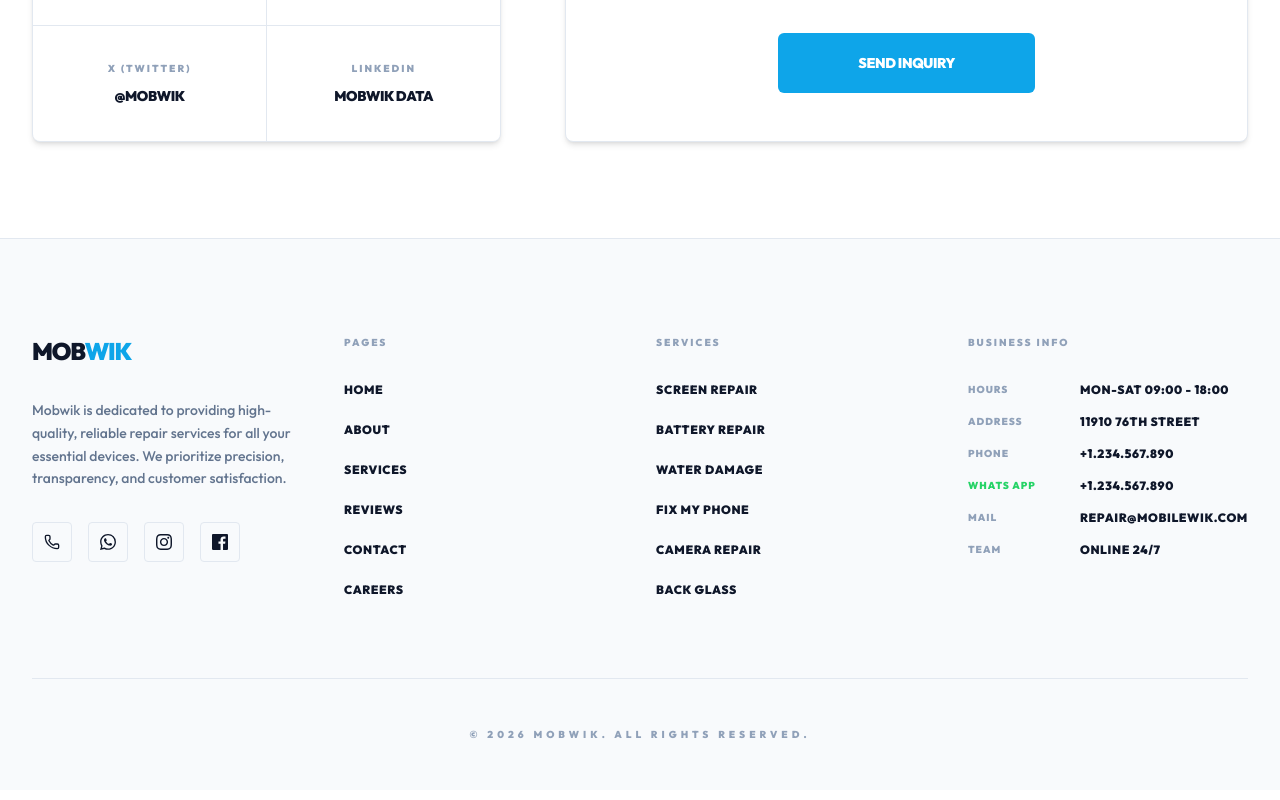
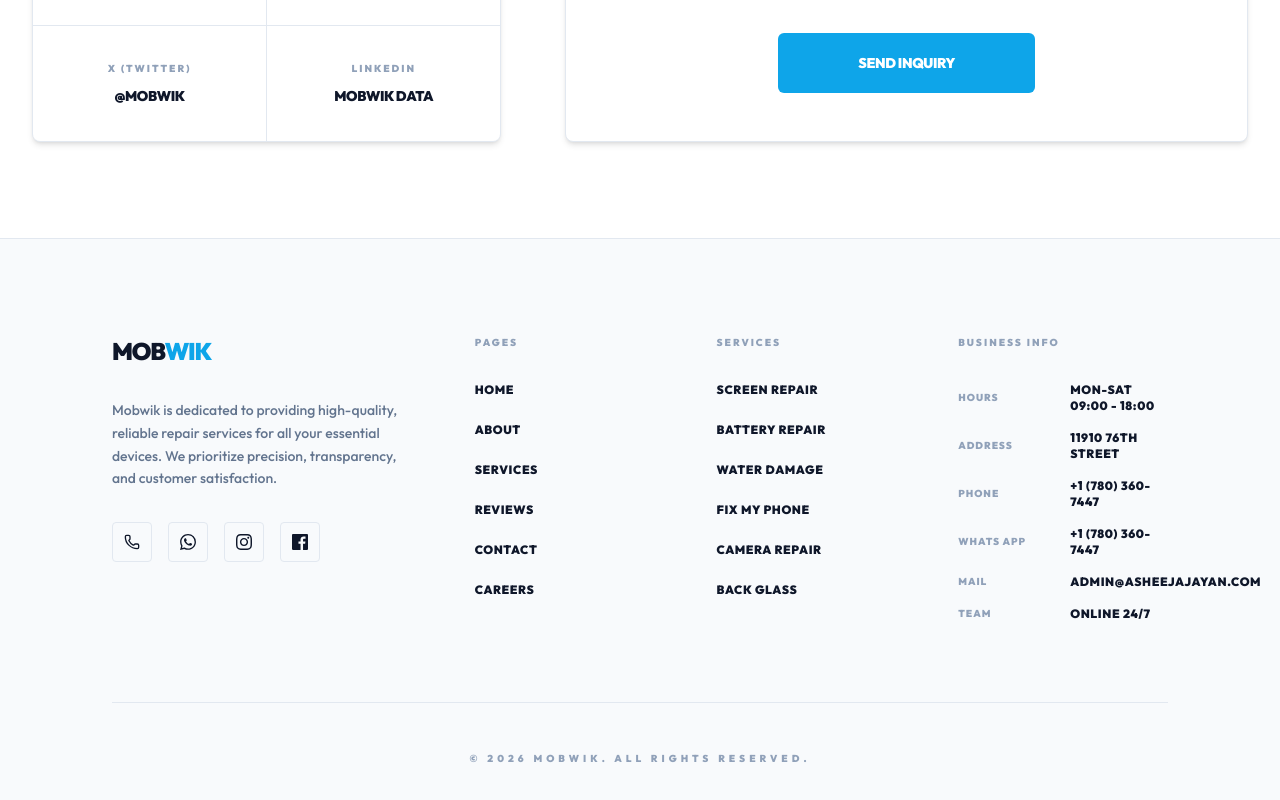
Before and after one commit to pixelwebstar/MOBWIK, a Next.js app: page /contact in a window 1280 px wide. Shown: the part 1450-2250 px from the top of the page. Built offline with nearby package versions, Linux system fonts and the light colour scheme.

Commit message:
style: update header and footer layout margins and contact details

```diff
--- a/src/app/contact/page.tsx
+++ b/src/app/contact/page.tsx
@@ -51,9 +51,9 @@ function ContactContent() {
               <div className="lg:col-span-5 bg-white border border-border rounded-lg shadow-md overflow-hidden flex flex-col h-full">
                 <div className="grid grid-cols-2 gap-[1px] bg-border h-full min-h-[600px]">
                   {[
-                    { label: "Phone", value: "+1.234.567.890", link: "tel:+1234567890" },
-                    { label: "WhatsApp", value: "+1.234.567.890", link: "https://wa.me/1234567890" },
-                    { label: "Email", value: "REPAIR@MOBILEWIK.COM", link: "mailto:repair@mobilewik.com" },
+                    { label: "Phone", value: "+1 (780) 360-7447", link: "tel:+17803607447" },
+                    { label: "WhatsApp", value: "+1 (780) 360-7447", link: "https://wa.me/17803607447" },
+                    { label: "Email", value: "ADMIN@ASHEEJAJAYAN.COM", link: "mailto:admin@asheejajayan.com" },
                     { label: "G-Business", value: "MOBWIK OFFICIAL", link: "#" },
                     { label: "Address", value: "11910 76TH STREET", link: "https://maps.google.com/?q=11910+76th+Street" },
                     { label: "Schedule", value: "09:00 - 18:00", link: "#" },
--- a/src/components/FloatingContact.tsx
+++ b/src/components/FloatingContact.tsx
@@ -38,10 +38,10 @@ const FloatingContact = () => {
 
         {/* WhatsApp Circle */}
         <a
-          href="https://wa.me/1234567890"
+          href="https://wa.me/17803607447"
           target="_blank"
           rel="noopener noreferrer"
-          className="w-12 h-12 bg-[#25D366] text-white rounded-full flex items-center justify-center hover:scale-110 transition-transform group"
+          className="w-12 h-12 bg-accent text-white rounded-full flex items-center justify-center hover:scale-110 transition-transform group"
           title="WHATSAPP"
         >
           <WhatsAppLogo />
@@ -49,7 +49,7 @@ const FloatingContact = () => {
 
         {/* Call Circle */}
         <a
-          href="tel:+1234567890"
+          href="tel:+17803607447"
           className="w-12 h-12 bg-secondary text-white rounded-full flex items-center justify-center hover:scale-110 transition-transform group"
           title="CALL"
         >
--- a/src/components/Footer.tsx
+++ b/src/components/Footer.tsx
@@ -5,21 +5,21 @@ import { Phone } from "lucide-react";
 const Footer = () => {
   return (
     <footer id="contact" className="bg-surface-2 border-t border-border pt-12 lg:pt-24 pb-6 lg:pb-12">
-      <div className="max-w-7xl mx-auto px-4 sm:px-6 lg:px-8">
-        <div className="grid grid-cols-2 lg:grid-cols-4 gap-x-8 gap-y-16 mb-12 lg:mb-20">
-          {/* Branding - Spans full width on mobile/tablet, 1 col on desktop */}
-          <div className="col-span-2 lg:col-span-1 space-y-8 text-center lg:text-left">
+      <div className="w-full px-6 sm:px-12 lg:px-20 xl:px-28">
+        <div className="grid grid-cols-2 lg:grid-cols-9 gap-x-8 gap-y-16 mb-12 lg:mb-20">
+          {/* Branding - Spans full width on mobile/tablet, 3 cols on desktop */}
+          <div className="col-span-2 lg:col-span-3 space-y-8 text-center lg:text-left">
             <div className="flex items-center justify-center lg:justify-start">
               <span className="text-2xl font-black text-secondary tracking-tighter uppercase">MOB<span className="text-primary">WIK</span></span>
             </div>
-            <p className="text-slate-500 font-medium leading-relaxed text-sm max-w-md mx-auto lg:mx-0">
+            <p className="text-slate-500 font-medium leading-relaxed text-sm max-w-[300px] mx-auto lg:mx-0">
               Mobwik is dedicated to providing high-quality, reliable repair services for all your essential devices. We prioritize precision, transparency, and customer satisfaction.
             </p>
             <div className="flex justify-center lg:justify-start space-x-4">
-              <a href="tel:+1234567890" title="Call Us" className="w-10 h-10 border border-border flex items-center justify-center text-secondary hover:bg-primary hover:text-white transition-all rounded">
+              <a href="tel:+17803607447" title="Call Us" className="w-10 h-10 border border-border flex items-center justify-center text-secondary hover:bg-primary hover:text-white transition-all rounded">
                 <Phone className="w-4 h-4" />
               </a>
-              <a href="https://wa.me/1234567890" title="WhatsApp" className="w-10 h-10 border border-border flex items-center justify-center text-secondary hover:bg-[#25D366] hover:text-white transition-all rounded group">
+              <a href="https://wa.me/17803607447" title="WhatsApp" className="w-10 h-10 border border-border flex items-center justify-center text-secondary hover:bg-accent hover:text-white transition-all rounded group">
                 <svg className="w-4 h-4 fill-current" viewBox="0 0 24 24">
                   <path d="M17.472 14.382c-.297-.149-1.758-.867-2.03-.967-.273-.099-.471-.148-.67.15-.197.297-.767.966-.94 1.164-.173.199-.347.223-.644.075-.297-.15-1.255-.463-2.39-1.475-.883-.788-1.48-1.761-1.653-2.059-.173-.297-.018-.458.13-.606.134-.133.298-.347.446-.52.149-.174.198-.298.298-.497.099-.198.05-.371-.025-.52-.075-.149-.669-1.612-.916-2.207-.242-.579-.487-.5-.669-.51-.173-.008-.371-.01-.57-.01-.198 0-.52.074-.792.372-.272.297-1.04 1.016-1.04 2.479 0 1.462 1.065 2.875 1.213 3.074.149.198 2.096 3.2 5.077 4.487.709.306 1.262.489 1.694.625.712.227 1.36.195 1.871.118.571-.085 1.758-.719 2.006-1.413.248-.694.248-1.289.173-1.413-.074-.124-.272-.198-.57-.347m-5.421 7.403h-.004a9.87 9.87 0 01-5.031-1.378l-.361-.214-3.741.982.998-3.648-.235-.374a9.86 9.86 0 01-1.51-5.26c.001-5.45 4.436-9.884 9.888-9.884 2.64 0 5.122 1.03 6.988 2.898a9.825 9.825 0 012.893 6.994c-.003 5.45-4.437 9.884-9.885 9.884m8.413-18.297A11.815 11.815 0 0012.05 0C5.495 0 .16 5.335.157 11.892c0 2.096.547 4.142 1.588 5.945L.057 24l6.305-1.654a11.882 11.882 0 005.683 1.448h.005c6.554 0 11.89-5.335 11.893-11.893a11.821 11.821 0 00-3.48-8.413z" />
                 </svg>
@@ -37,8 +37,8 @@ const Footer = () => {
             </div>
           </div>
 
-          {/* Pages & Services Container - Spans 2 cols on mobile/tablet */}
-          <div className="col-span-2 lg:col-span-2 grid grid-cols-2 gap-8">
+          {/* Pages & Services Container - Spans 2 cols on mobile/tablet, 4 cols on desktop */}
+          <div className="col-span-2 lg:col-span-4 grid grid-cols-2 gap-8">
             {/* Pages */}
             <div className="space-y-8">
               <h4 className="text-[10px] font-black tracking-[0.2em] text-slate-400 uppercase">PAGES</h4>
@@ -64,16 +64,16 @@ const Footer = () => {
             </div>
           </div>
 
-          {/* Business Info - Spans full width on mobile/tablet, 1 col on desktop */}
-          <div className="col-span-2 lg:col-span-1 space-y-8">
+          {/* Business Info - Spans full width on mobile/tablet, 2 cols on desktop */}
+          <div className="col-span-2 lg:col-span-2 space-y-8">
             <h4 className="text-[10px] font-black tracking-[0.2em] text-slate-400 uppercase text-center lg:text-left">BUSINESS INFO</h4>
             <ul className="flex flex-col gap-4">
               {[
                 { label: "HOURS", value: "MON-SAT 09:00 - 18:00" },
                 { label: "ADDRESS", value: "11910 76TH STREET", href: "https://maps.google.com/?q=11910+76th+Street" },
-                { label: "PHONE", value: "+1.234.567.890", href: "tel:+1234567890" },
-                { label: "WHATS APP", value: "+1.234.567.890", href: "https://wa.me/1234567890", labelColor: "text-[#25D366] lg:text-[#25D366]" },
-                { label: "MAIL", value: "REPAIR@MOBILEWIK.COM", href: "mailto:repair@mobilewik.com" },
+                { label: "PHONE", value: "+1 (780) 360-7447", href: "tel:+17803607447" },
+                { label: "WHATS APP", value: "+1 (780) 360-7447", href: "https://wa.me/17803607447", labelColor: "text-accent lg:text-slate-400" },
+                { label: "MAIL", value: "ADMIN@ASHEEJAJAYAN.COM", href: "mailto:admin@asheejajayan.com" },
                 { label: "TEAM", value: "ONLINE 24/7", href: "/contact?scroll=form" }
               ].map((item) => (
                 <li key={item.label} className="flex flex-col items-center justify-center p-6 bg-white border border-border rounded-md space-y-3 lg:flex-row lg:items-center lg:justify-start lg:p-0 lg:bg-transparent lg:border-none lg:space-y-0 lg:text-xs font-black uppercase tracking-wider group">
--- a/src/components/Navbar.tsx
+++ b/src/components/Navbar.tsx
@@ -41,7 +41,7 @@ const Navbar = () => {
         style={{ width: `${scrollProgress}%` }}
       />
 
-      <div className="max-w-7xl mx-auto px-4 sm:px-6 lg:px-8 relative z-10">
+      <div className="w-full px-6 sm:px-12 lg:px-20 xl:px-28 relative z-10">
         {/* First Header Row */}
         <div className={`flex justify-between items-center transition-all duration-200 ${isScrolled ? "py-3" : "py-5"}`}>
           {/* Logo */}
@@ -64,7 +64,7 @@ const Navbar = () => {
               </Link>
             ))}
             <a
-              href="tel:+1234567890"
+              href="tel:+17803607447"
               className="bg-primary text-white px-6 py-3 rounded-md font-bold hover:bg-primary/90 transition-all text-sm uppercase tracking-wider shadow-sm flex items-center space-x-2"
             >
               <Phone className="w-4 h-4" />
@@ -75,7 +75,7 @@ const Navbar = () => {
           {/* Mobile Call Now Button */}
           <div className="lg:hidden flex items-center">
             <a
-              href="tel:+1234567890"
+              href="tel:+17803607447"
               className="bg-primary text-white px-4 py-2 rounded-md font-bold hover:bg-primary/90 transition-all text-xs uppercase tracking-wider shadow-sm flex items-center space-x-2 leading-none"
             >
               <Phone className="w-3.5 h-3.5" />
@@ -87,7 +87,7 @@ const Navbar = () => {
 
       {/* Mobile Secondary Header (Links) */}
       <div className="lg:hidden w-full bg-white relative z-10">
-        <div className="max-w-7xl mx-auto px-2 sm:px-4">
+        <div className="w-full px-6 sm:px-12">
           <div className="flex w-full items-center divide-x divide-black/10 overflow-x-auto py-2 [&::-webkit-scrollbar]:hidden" style={{ scrollbarWidth: "none" }}>
             {navLinks.map((link) => (
               <Link
```
